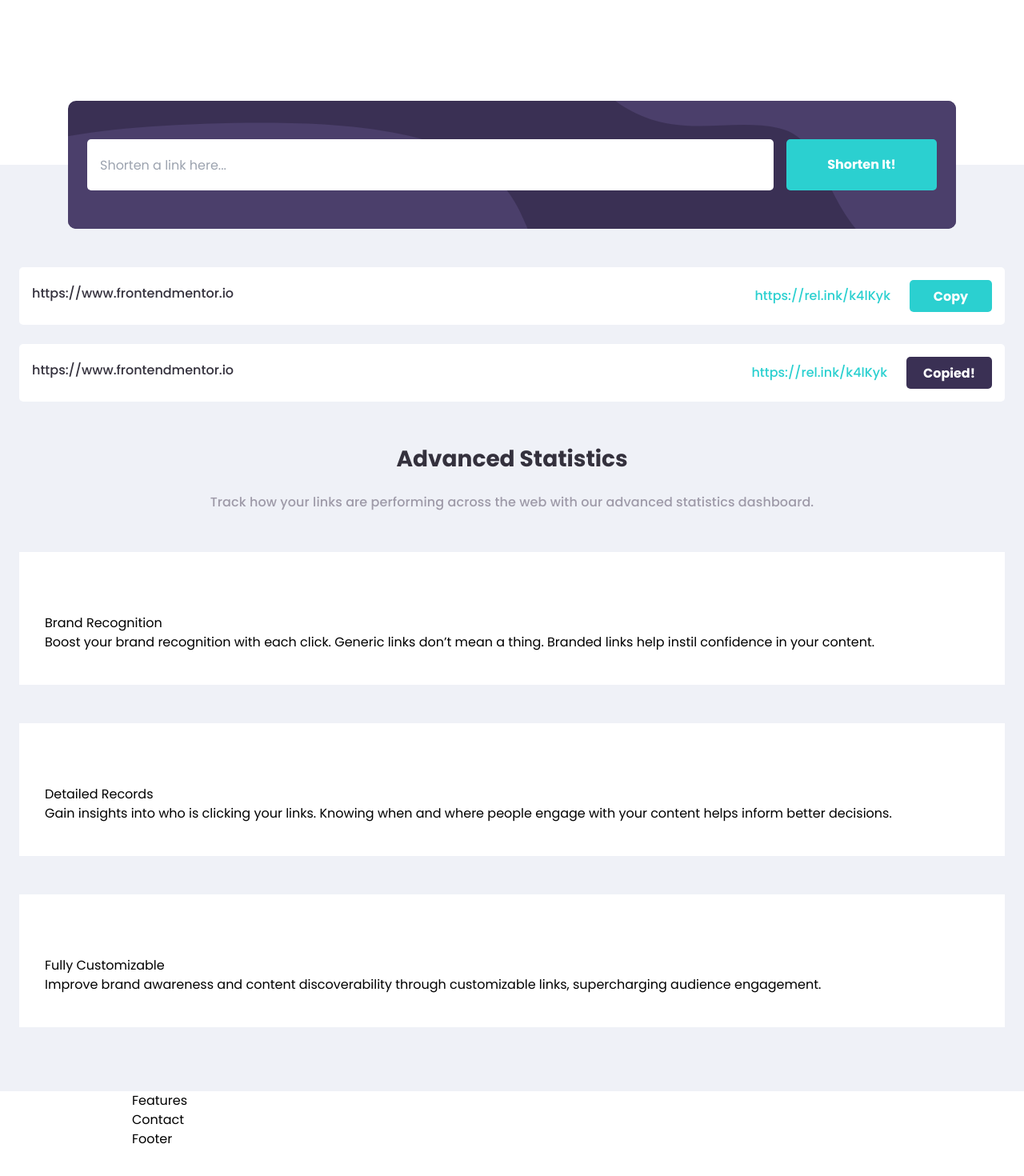
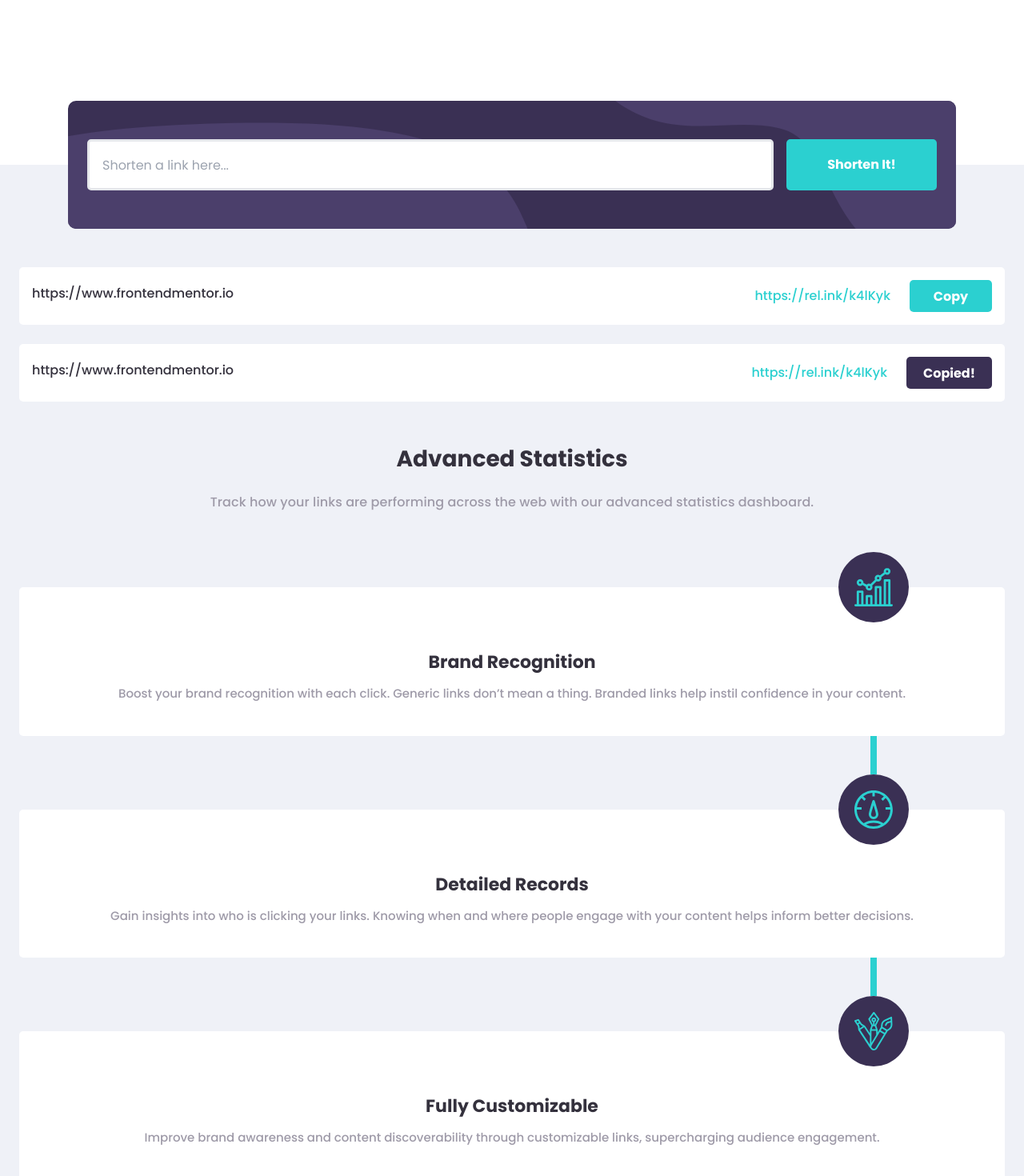
Before and after one commit to caarlosdamian/url-shortening-api-landing-page, a Next.js app: page / in a window 1280 px wide. Shown: the part 600-2070 px from the top of the page at 80% size. Before the commit the page ends 2036 px from the top, so only its background shows below. Built offline with nearby package versions, Linux system fonts and the light colour scheme.

Commit message:
feat(components): added features component 2/2

```diff
--- a/src/components/Feature.tsx
+++ b/src/components/Feature.tsx
@@ -1,4 +1,5 @@
 import { FeatureType } from '@/constants/types';
+import Image from 'next/image';
 import React from 'react';
 
 interface Props {
@@ -7,9 +8,28 @@ interface Props {
 
 export const Feature = ({ feature }: Props) => {
   return (
-    <div className='bg-white pt-[77px] px-8 pb-[41px]'>
-      <h3>{feature.title}</h3>
-      <h4>{feature.desc}</h4>
+    <div className="bg-white pt-[77px] px-8 pb-[41px] relative text-center flex flex-col gap-3 rounded-smXl">
+      {feature.extraBorder && (
+        <>
+          <div className="absolute top-[-92px] right-[160px] h-12 w-2 bg-primary-blueGreen"></div>
+          <div className="absolute bottom-[-48px] right-[160px] h-12 w-2 bg-primary-blueGreen"></div>
+        </>
+      )}
+      <div className="absolute flex items-center p-5 justify-center top-[-44px] h-[88px] w-[88px right-[120px] bg-primary-jacarta rounded-full">
+        <Image
+          src={feature.img}
+          alt={feature.title}
+          width={0}
+          height={0}
+          className="w-full h-full object-contain"
+        />
+      </div>
+      <h3 className="text-[22px] font-bold text-primary-onyx">
+        {feature.title}
+      </h3>
+      <h4 className="text-primary-manate text-[15px] font-medium">
+        {feature.desc}
+      </h4>
     </div>
   );
 };
--- a/src/components/Input.tsx
+++ b/src/components/Input.tsx
@@ -1,13 +1,23 @@
 import React, { InputHTMLAttributes } from 'react';
 interface Props extends InputHTMLAttributes<HTMLInputElement> {
   otherClassName?: string;
+  error?: string;
 }
 
-export const Input = ({ otherClassName, ...props }: Props) => {
+export const Input = ({ otherClassName, error, ...props }: Props) => {
   return (
-    <input
-      {...props}
-      className={`bg-white py-[6px] px-4 min-h-[46px] rounded-smXl outline-none text-base text-primary-onyx placeholder:text-opacity-50 ${otherClassName}`}
-    />
+    <div className="z-30 w-full flex flex-col gap-1">
+      <input
+        {...props}
+        className={`bg-white border-[3px] py-[6px] px-4 min-h-[46px] rounded-smXl outline-none text-base text-primary-onyx placeholder:text-opacity-50 ${
+          error ? 'border-[#F46363] placeholder:text-[#F46363]' : ''
+        } ${otherClassName}`}
+      />
+      {error && (
+        <pre className="text-[#F46363] text-xs font-medium leading-[18px]">
+          {error}
+        </pre>
+      )}
+    </div>
   );
 };
--- a/src/constants/index.ts
+++ b/src/constants/index.ts
@@ -35,15 +35,19 @@ export const sampleFeature: FeatureType[] = [
     id: '1c',
     title: 'Brand Recognition',
     desc: 'Boost your brand recognition with each click. Generic links don’t mean a thing. Branded links help instil confidence in your content.',
+    img: '/images/icon-brand-recognition.svg',
   },
   {
     id: '2c',
     title: 'Detailed Records',
     desc: 'Gain insights into who is clicking your links. Knowing when and where people engage with your content helps inform better decisions.',
+    img: '/images/icon-detailed-records.svg',
+    extraBorder: true,
   },
   {
     id: '3c',
     title: 'Fully Customizable',
     desc: 'Improve brand awareness and content discoverability through customizable links, supercharging audience engagement.',
+    img: '/images/icon-fully-customizable.svg',
   },
 ];
--- a/src/constants/types.ts
+++ b/src/constants/types.ts
@@ -9,4 +9,6 @@ export type FeatureType = {
   id: string;
   title: string;
   desc: string;
+  img:string
+  extraBorder?:boolean
 };
--- a/src/sections/actions/Actions.tsx
+++ b/src/sections/actions/Actions.tsx
@@ -8,10 +8,10 @@ export const Actions = () => {
   return (
     <section className="col-start-1 col-end-4 pb-20 bg-primary-flashWhite min-h-screen mt-40 lg:mt-0">
       <div className="relative">
-        <div className="absolute rounded-[10px] bg-no-repeat top-[-80px] left-0 right-0 mx-auto flex flex-col gap-4 bg-primary-jacarta w-[327px] h-[160px] overflow-hidden p-6 sm:w-full sm:max-w-[1110px] sm:flex-row sm:items-center">
+        <div className="absolute rounded-[10px] bg-no-repeat top-[-80px] left-0 right-0 mx-auto flex flex-col gap-4 bg-primary-jacarta w-[327px] min-h-[160px] overflow-hidden p-6 sm:w-full sm:max-w-[1110px] sm:flex-row sm:items-center">
           <Input
             placeholder="Shorten a link here..."
-            otherClassName="z-30 sm:w-full sm:h-[64px]"
+            otherClassName="sm:w-full sm:h-[64px]"
           />
           <Button
             label="Shorten It!"
@@ -48,7 +48,7 @@ export const Actions = () => {
             statistics dashboard.
           </h4>
         </div>
-        <div className="flex flex-col gap-12">
+        <div className="flex flex-col gap-[92px] mt-[44px]">
           {sampleFeature.map((item)=>(
             <Feature key={item.id} feature={item} />
           ))}
```
